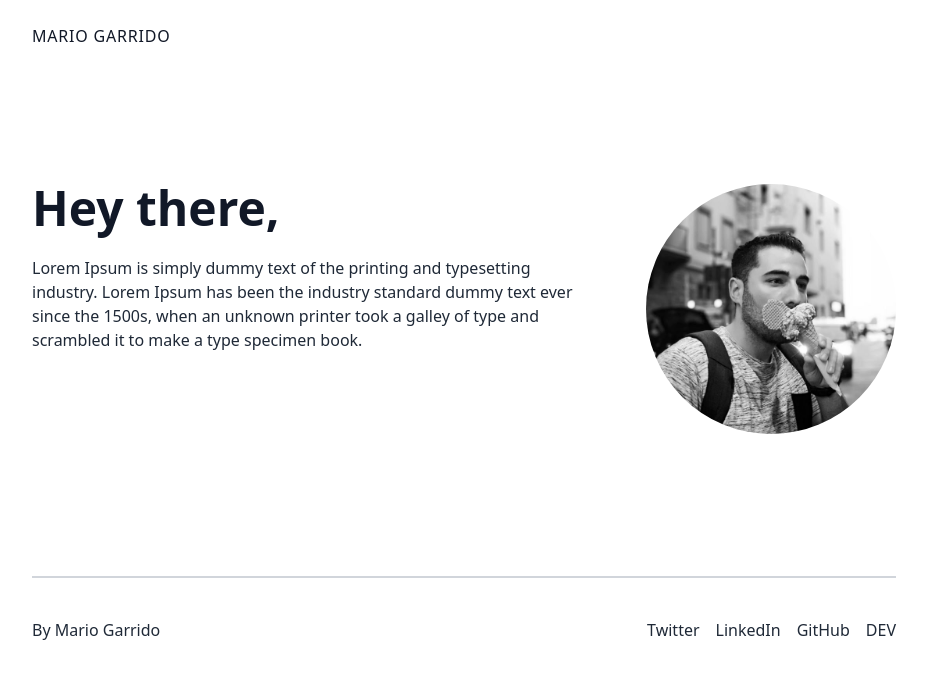
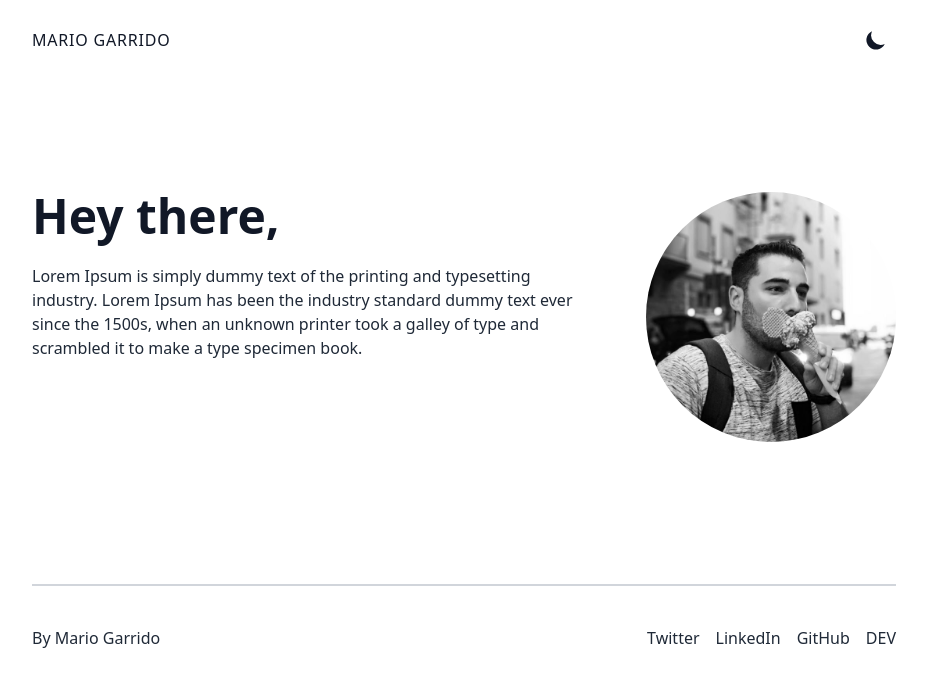
Before and after one commit to mgatorr/mario-garrido-portfolio, a Next.js app: page / in a window 1280 px wide. Shown: the top 686 px of the page, without its empty margins (176-1103 px from the left). Built offline with nearby package versions, Linux system fonts and the light colour scheme.

Commit message:
adding theme button

```diff
--- a/components/Navigation.js
+++ b/components/Navigation.js
@@ -1,5 +1,6 @@
 import Link from "next/link"
 import React from "react"
+import ThemeSwitch from "./ThemeSwitch"
 
 const Navigation = () => {
     return (
@@ -12,6 +13,7 @@ const Navigation = () => {
                         Mario Garrido
                     </a>
                 </Link>
+                <ThemeSwitch />
             </div>
         </div>
     )
```
Also changed, not shown: 1 other file (tests, documents, lock files or other folders).
